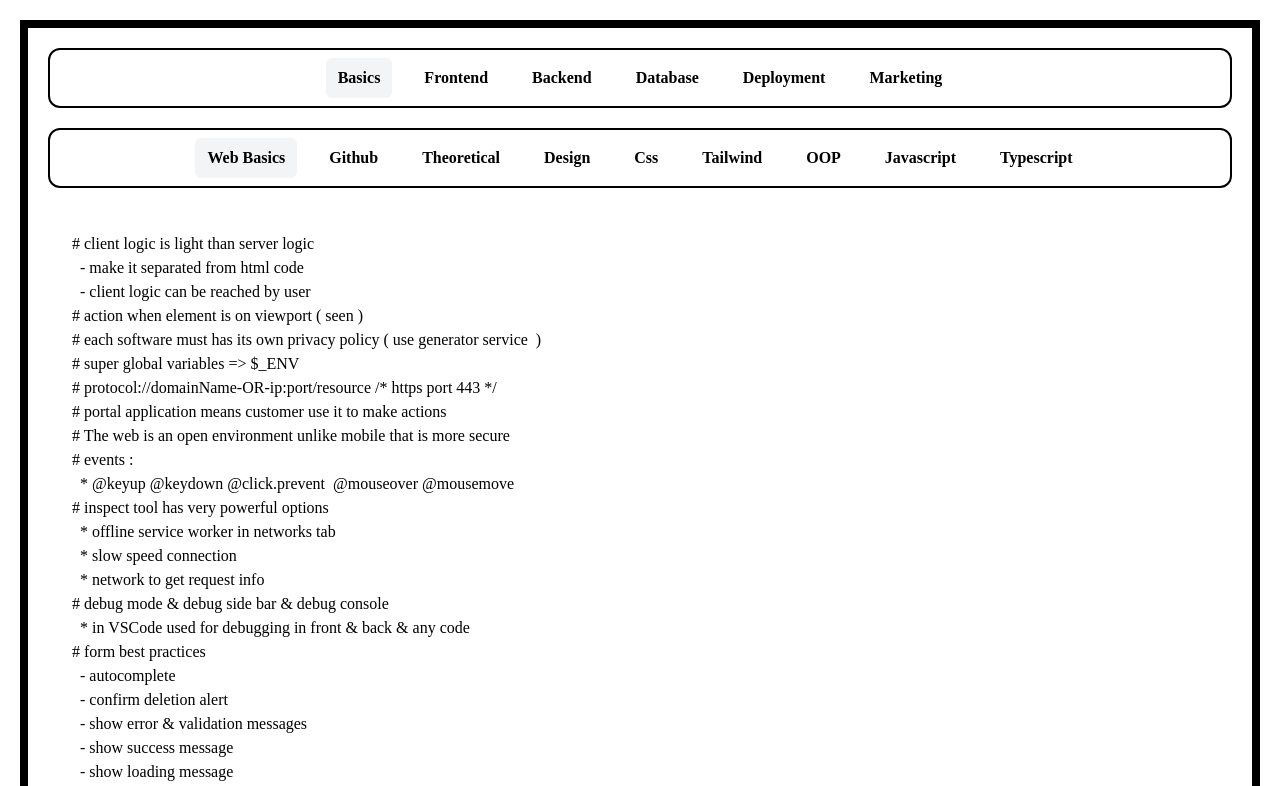
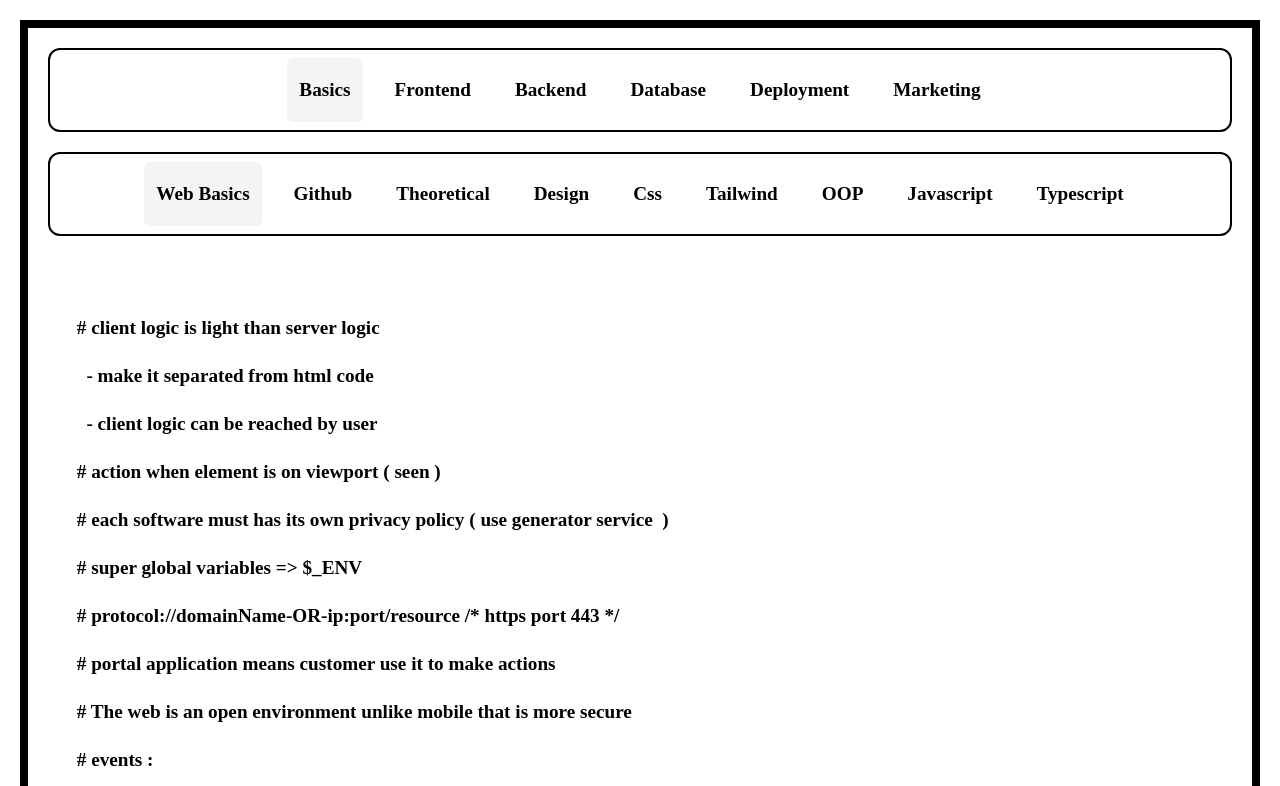
Before and after one commit to AliRedaGomaa01/learning, a React (Vite) app: page / in a window 1280 px wide. Shown: the top 786 px of the page. Built offline with nearby package versions, Linux system fonts and the light colour scheme.

Commit message:
update content & rebuild & add htaccess

```diff
--- a/src/App.css
+++ b/src/App.css
@@ -1,6 +1,9 @@
 @import "tailwindcss";
 body , pre {
   font-family: 'Times New Roman', Times, serif !important;
+  line-height: 3rem !important;
+  font-size: 1.2rem !important;
+  font-weight: 600 !important;
 }
 
 pre {
--- a/src/pages/backend/Laravel.jsx
+++ b/src/pages/backend/Laravel.jsx
@@ -17,6 +17,7 @@ export default function Laravel() {
   * seeding & factories ( Faker )
   * request files to validate request data
   * queues => background jobs & tasks ( async )
+  * edit default exception response => ex. redirecting unauth to login
   * to reach php.info location
     - for  apache  => execute phpinfo() in your laravel code or tinker
     - for terminal CMD => execute php -ini in your terminal
@@ -135,6 +136,10 @@ export default function Laravel() {
   * APP_KEY in .env is responsible for encrypt & decrypt
   * guards => Auth::guard('admin')->check()z  middleware('auth:admin')
   * guards means separate session storage & providers means different database storage
+  * throttle => limits for this client ip to ask for this request ( 10 req per minute )
+  * remembering user option && regenerate sessions on logout & login
+  * email verification & protect by ( verified - confirm password )
+  * we can make a middleware after handling the controller logic
 
 
       `}
--- a/src/pages/database/Laravel.jsx
+++ b/src/pages/database/Laravel.jsx
@@ -9,6 +9,9 @@ export default function Laravel() {
   * $book->isDirty('isbn')
     - $category = new Category();  $category->name = $request->name  ;  $category->save() ;
   * use User::query()->count(); NOT DB::table('users')->count(); NOT User::count();
+  * always use beginTransaction() commit() rollBack() in eloquent
+  * using $with attribute in the model causes serializing errors
+    - solve it with ->withOnly()
 
       `}
     </pre>
```
Also changed, not shown: 4 other files (tests, documents, lock files or other folders).
